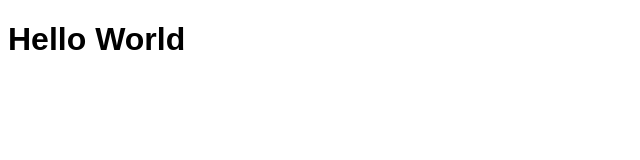
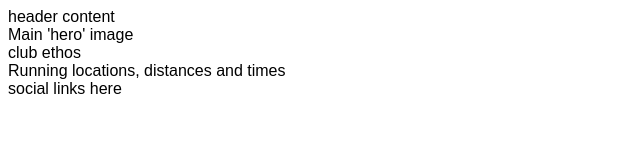
Before and after one commit to omgtodd/love-running, a plain HTML site: page index.html in a window 1280 px wide. Shown: the whole page, without its empty margins (0-640 px from the left). Drawn offline with Linux system fonts and the light colour scheme.

Commit message:
added core structure for home page

```diff
--- a/index.html
+++ b/index.html
@@ -11,6 +11,19 @@
     <title>Love Running</title>
 </head>
 <body>
-    <h1>Hello World</h1>
+    <header>header content</header>
+    <section>
+        Main 'hero' image
+
+    </section>
+    <section>
+        club ethos
+    </section>
+    <section>
+        Running locations, distances and times
+    </section>
+    <footer>
+        social links here
+    </footer>
 </body>
 </html>
```
